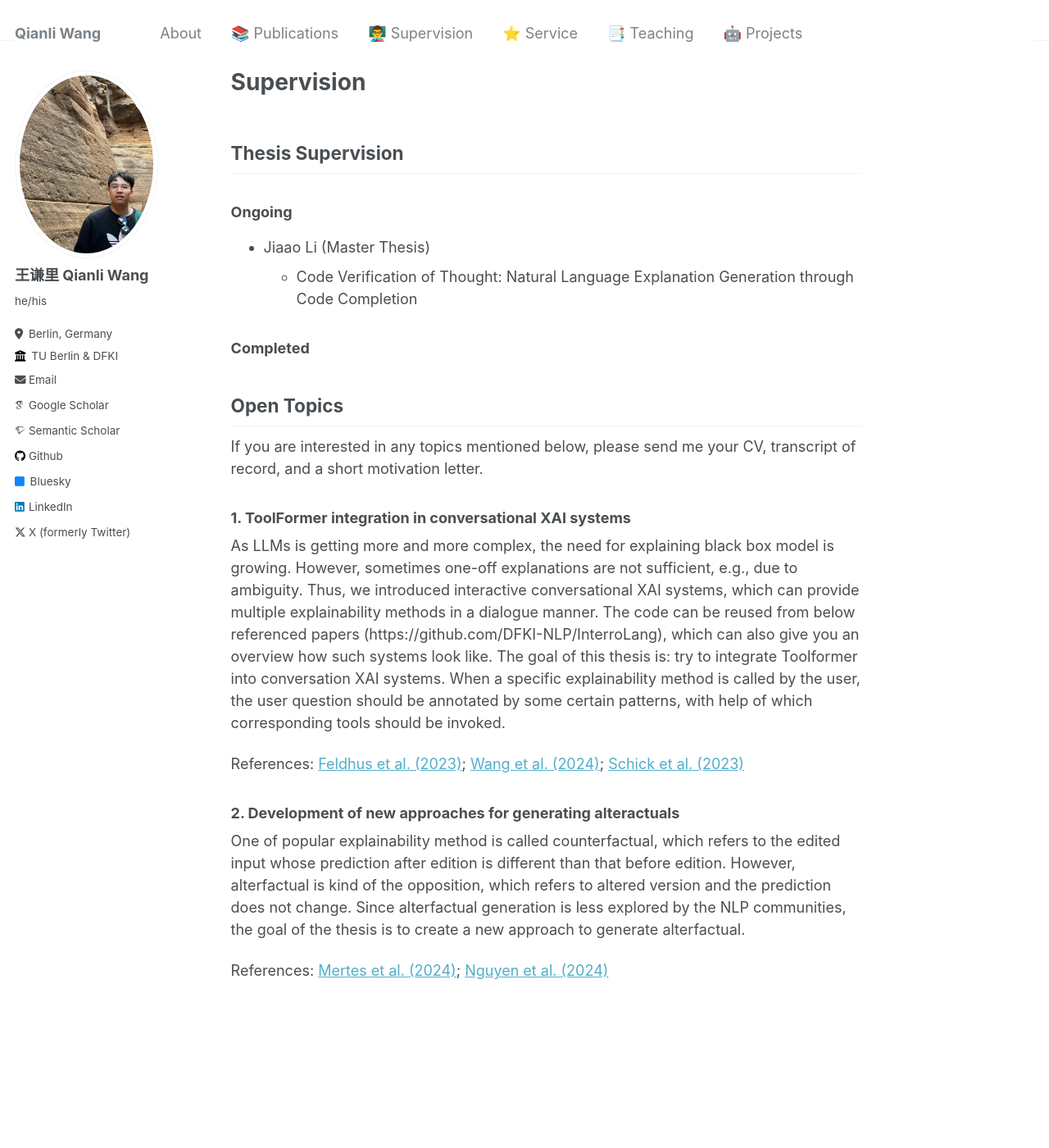
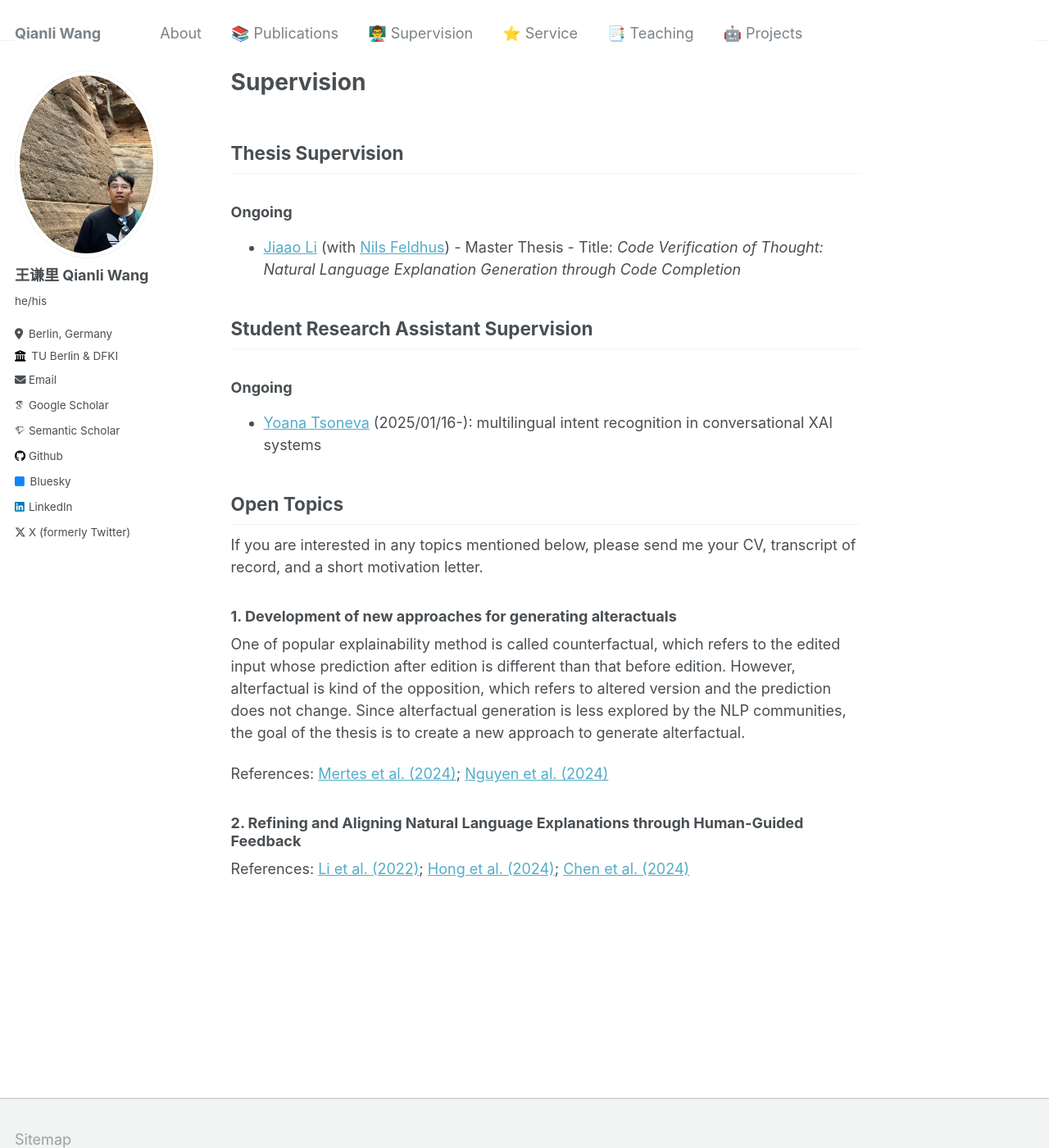
Before and after one commit to qiaw99/qiaw99.github.io, a Jekyll site: the page built from supervision/index.md, in a window 1280 px wide and 1400 px high. Shown: the whole window at 82% size. Built offline with Jekyll 4.4.1, drawn with Linux system fonts in a browser that asks for light colours; some web fonts are replaced.

Commit message:
add supervision

```diff
--- a/supervision/index.md
+++ b/supervision/index.md
@@ -6,22 +6,29 @@ title: "Supervision"
 ---
 
 ## Thesis Supervision
+### Ongoing
+- [Jiaao Li](https://github.com/grayJiaaoLi) (with [Nils Feldhus](https://nfelnlp.github.io/)) - Master Thesis - Title: _Code Verification of Thought: Natural Language Explanation Generation through Code Completion_
 
+[//]: # (### Completed)
+
+## Student Research Assistant Supervision
 ### Ongoing
-- Jiaao Li (Master Thesis)
-  - Code Verification of Thought: Natural Language Explanation Generation through Code Completion
-
-### Completed
+- [Yoana Tsoneva](https://github.com/ytsoneva24) (2025/01/16-): multilingual intent recognition in conversational XAI systems
 
 ## Open Topics
 If you are interested in any topics mentioned below, please send me your CV, transcript of record, and a short motivation letter.
 
-### 1. ToolFormer integration in conversational XAI systems
-As LLMs is getting more and more complex, the need for explaining black box model is growing. However, sometimes one-off explanations are not sufficient, e.g., due to ambiguity. Thus, we introduced interactive conversational XAI systems, which can provide multiple explainability methods in a dialogue manner. The code can be reused from below referenced papers (https://github.com/DFKI-NLP/InterroLang), which can also give you an overview how such systems look like. The goal of this thesis is: try to integrate Toolformer into conversation XAI systems. When a specific explainability method is called by the user, the user question should be annotated by some certain patterns, with help of which corresponding tools should be invoked.
+[//]: # (### 1. ToolFormer integration in conversational XAI systems)
 
-References: <a href="https://aclanthology.org/2023.findings-emnlp.359/">Feldhus et al. (2023)</a>; <a href="https://aclanthology.org/2024.hcinlp-1.9/">Wang et al. (2024)</a>; <a href="https://openreview.net/pdf?id=Yacmpz84TH">Schick et al. (2023)</a>
+[//]: # (As LLMs is getting more and more complex, the need for explaining black box model is growing. However, sometimes one-off explanations are not sufficient, e.g., due to ambiguity. Thus, we introduced interactive conversational XAI systems, which can provide multiple explainability methods in a dialogue manner. The code can be reused from below referenced papers &#40;https://github.com/DFKI-NLP/InterroLang&#41;, which can also give you an overview how such systems look like. The goal of this thesis is: try to integrate Toolformer into conversation XAI systems. When a specific explainability method is called by the user, the user question should be annotated by some certain patterns, with help of which corresponding tools should be invoked.)
 
-### 2. Development of new approaches for generating alteractuals
+[//]: # ()
+[//]: # (References: <a href="https://aclanthology.org/2023.findings-emnlp.359/">Feldhus et al. &#40;2023&#41;</a>; <a href="https://aclanthology.org/2024.hcinlp-1.9/">Wang et al. &#40;2024&#41;</a>; <a href="https://openreview.net/pdf?id=Yacmpz84TH">Schick et al. &#40;2023&#41;</a>)
+
+### 1. Development of new approaches for generating alteractuals
 One of popular explainability method is called counterfactual, which refers to the edited input whose prediction after edition is different than that before edition. However, alterfactual is kind of the opposition, which refers to altered version and the prediction does not change. Since alterfactual generation is less explored by the NLP communities, the goal of the thesis is to create a new approach to generate alterfactual.
 
 References: <a href="https://arxiv.org/pdf/2405.05295">Mertes et al. (2024)</a>;  <a href="https://www.arxiv.org/pdf/2408.10528">Nguyen et al. (2024)</a>
+
+### 2. Refining and Aligning Natural Language Explanations through Human-Guided Feedback
+References: [Li et al. (2022)](https://aclanthology.org/2022.findings-acl.75/); [Hong et al. (2024)](https://aclanthology.org/2024.emnlp-main.626/); [Chen et al. (2024)](https://arxiv.org/abs/2412.08393)
```
Also changed, not shown: index.md (+5 -1 lines), projects/index.md (+2 -1 lines).
